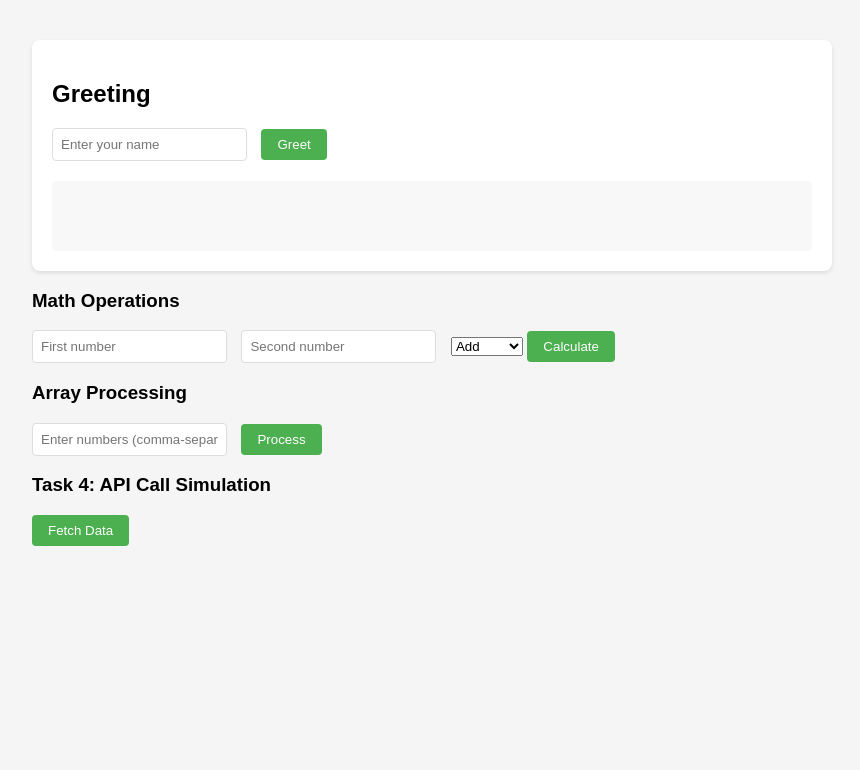
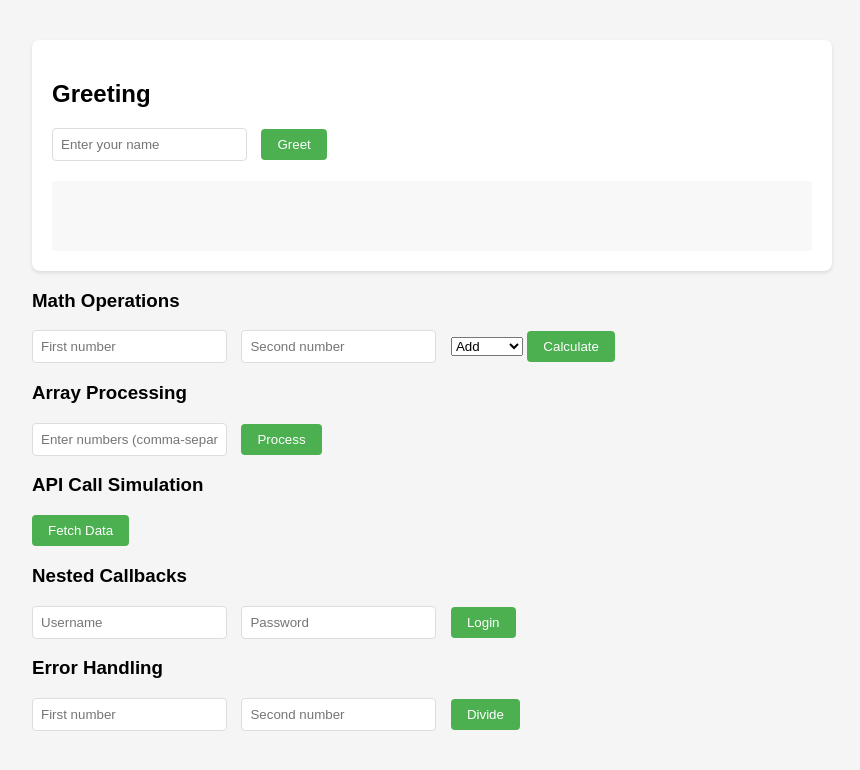
Before and after one commit to Tamadhir10/TAMADHIR_For_JS, a plain HTML site: page Callback practice/index.html in a window 1280 px wide. Shown: the whole page, without its empty margins (208-1068 px from the left). Drawn offline with Linux system fonts and the light colour scheme.

Commit message:
creating nested callback and Error handling task

```diff
--- a/Callback practice/index.html
+++ b/Callback practice/index.html
@@ -73,9 +73,24 @@
 
 
     <div class="task-container">
-        <h3>Task 4: API Call Simulation</h3>
+        <h3> API Call Simulation</h3>
         <button onclick="handleApiCall()">Fetch Data</button>
         <div id="apiOutput" class="output"></div>
+    </div>
+
+    <div class="task-container">
+        <h3> Nested Callbacks</h3>
+        <input type="text" id="username" placeholder="Username">
+        <input type="password" id="password" placeholder="Password">
+        <button onclick="handleLogin()">Login</button>
+        <div id="loginOutput" class="output"></div>
+    </div>
+    <div class="task-container">
+        <h3>Error Handling</h3>
+        <input type="number" id="divNum1" placeholder="First number">
+        <input type="number" id="divNum2" placeholder="Second number">
+        <button onclick="handleDivision()">Divide</button>
+        <div id="divOutput" class="output"></div>
     </div>
 
     <script src="script.js"></script>
--- a/Callback practice/script.js
+++ b/Callback practice/script.js
@@ -72,3 +72,50 @@ function handleApiCall() {
 }
 
 // Nested Callbacks
+
+function handleLogin() {
+    const username = document.getElementById("username").value;
+    const password = document.getElementById("password").value;
+    document.getElementById("loginOutput").textContent = "Processing...";
+
+    login(username, password, (loginData) => {
+        fetchUser(loginData.userId, (userData) => {
+            fetchSettings(userData.id, (settingsData) => {
+                document.getElementById("loginOutput").textContent =
+                    `Complete! User: ${userData.name}, Theme: ${settingsData.theme}`;
+            });
+        });
+    });
+}
+
+//Error Handling in Callbacks
+// Division with Error Handling
+function divideWithError(a, b, successCallback, errorCallback) {
+    if (b === 0) {
+        errorCallback("Cannot divide by zero!");
+    } else {
+        successCallback(a / b);
+    }
+}
+
+function handleDivision() {
+    const num1 = parseFloat(document.getElementById("divNum1").value);
+    const num2 = parseFloat(document.getElementById("divNum2").value);
+
+    // Input validation
+    if (isNaN(num1) || isNaN(num2)) {
+        document.getElementById("divOutput").textContent = "Error: Please enter valid numbers";
+        return;
+    }
+
+    divideWithError(
+        num1,
+        num2,
+        (result) => {
+            document.getElementById("divOutput").textContent = `Result: ${result}`;
+        },
+        (error) => {
+            document.getElementById("divOutput").textContent = `Error: ${error}`;
+        }
+    );
+}
```
